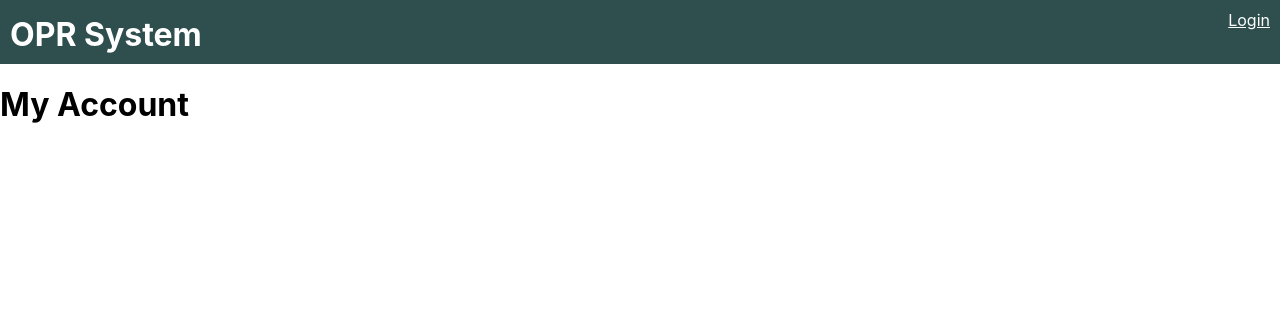
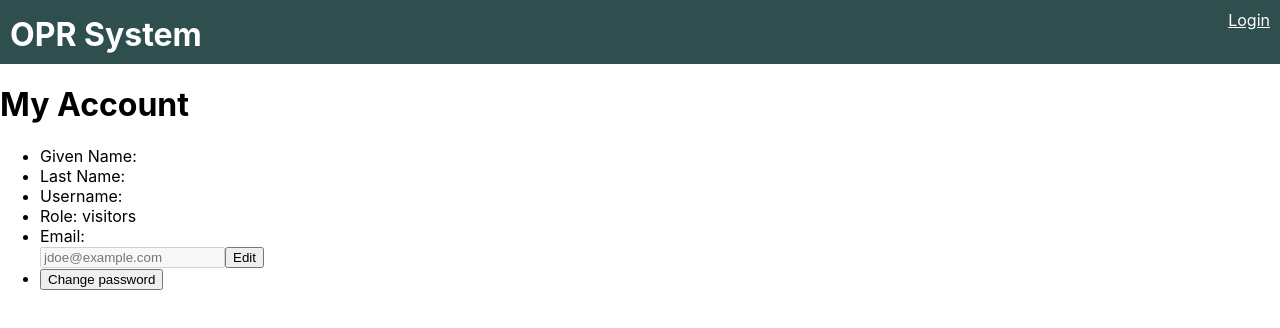
Before and after one commit to mattorchard/OPR, a React (Create React App) app in the folder client/: page /my-account in a window 1280 px wide. Shown: the top 328 px of the page. Built offline with nearby package versions, Linux system fonts and the light colour scheme.

Commit message:
Display user details and add components for password and email changes

```diff
--- a/client/src/Screens/UserScreen/UserScreen.js
+++ b/client/src/Screens/UserScreen/UserScreen.js
@@ -1,9 +1,74 @@
 import React, {Component} from "react";
+import {UserConsumer} from "../../Contexts/UserContext";
+import ReactForm from "../../Shared/ReactForm";
 
 export default class UserScreen extends Component {
   render() {
     return <main>
       <h1>My Account</h1>
+      <UserConsumer>{
+        ({user}) => (
+          <UserDetails {...user}>
+            <li>Email: <EditEmail email={user.email}/></li>
+            <li><EditPassword/></li>
+          </UserDetails>
+        )}
+      </UserConsumer>
     </main>;
   }
 }
+
+class UserDetails extends Component {
+
+  render() {
+    return <ul className="vertical-form">
+      <li>
+        Given Name: {this.props.givenName}
+      </li>
+      <li>
+        Last Name: {this.props.lastName}
+      </li>
+      <li>
+        Username: {this.props.username}
+      </li>
+      <li>
+        Role: {this.props.role}s
+      </li>
+      {this.props.children}
+    </ul>
+  }
+}
+
+class EditEmail extends ReactForm {
+  state = {
+    email: this.props.email,
+    enabled: false
+  };
+
+  render() {
+    return <form>
+      <input
+        type="email"
+        placeholder="jdoe@example.com"
+        value={this.state.email}
+        disabled={!this.state.enabled}
+        onChange={this.handleInputChange}>
+      </input>
+      <button onClick={this.toggle}>Edit</button>
+    </form>
+  }
+}
+
+class EditPassword extends ReactForm {
+  state = {
+    enabled: false
+  };
+
+  render() {
+    if (this.state.enabled) {
+      return <form/>
+    } else {
+      return <button type="button">Change password</button>
+    }
+  }
+}
```
